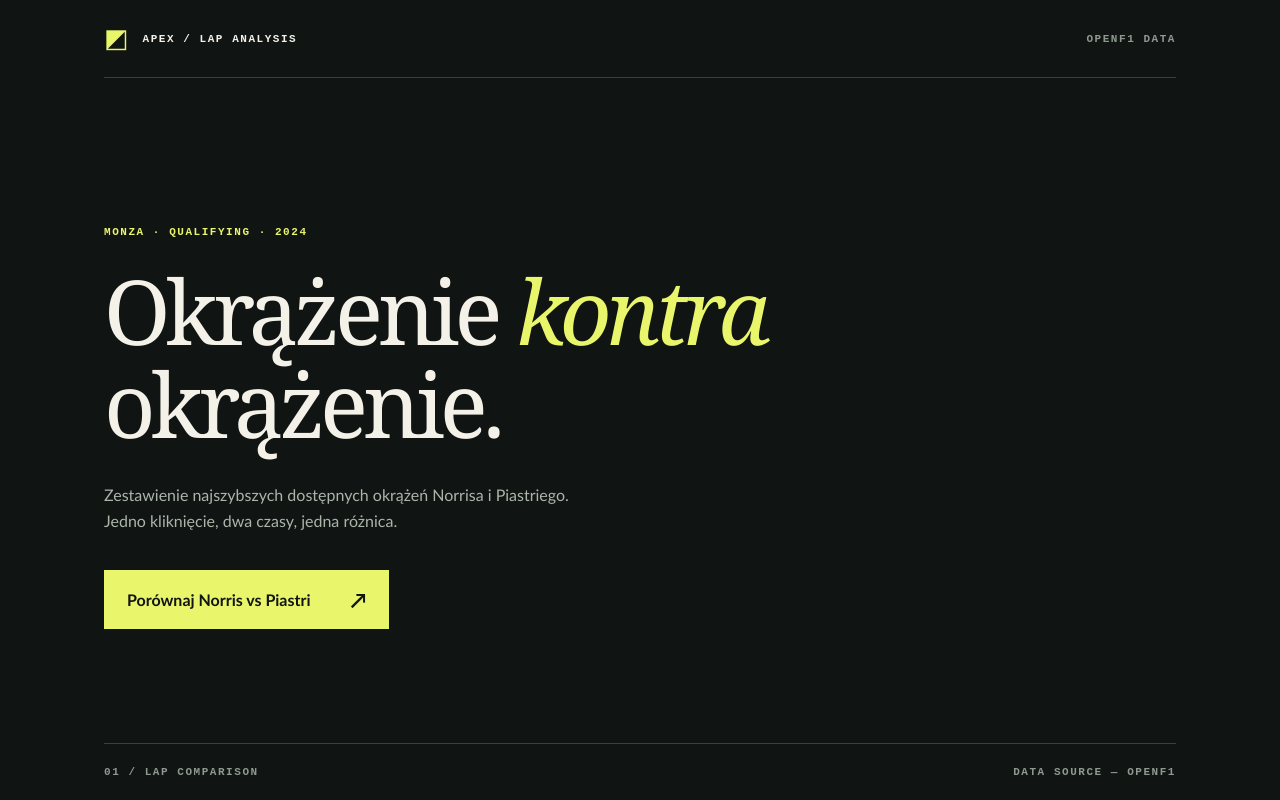
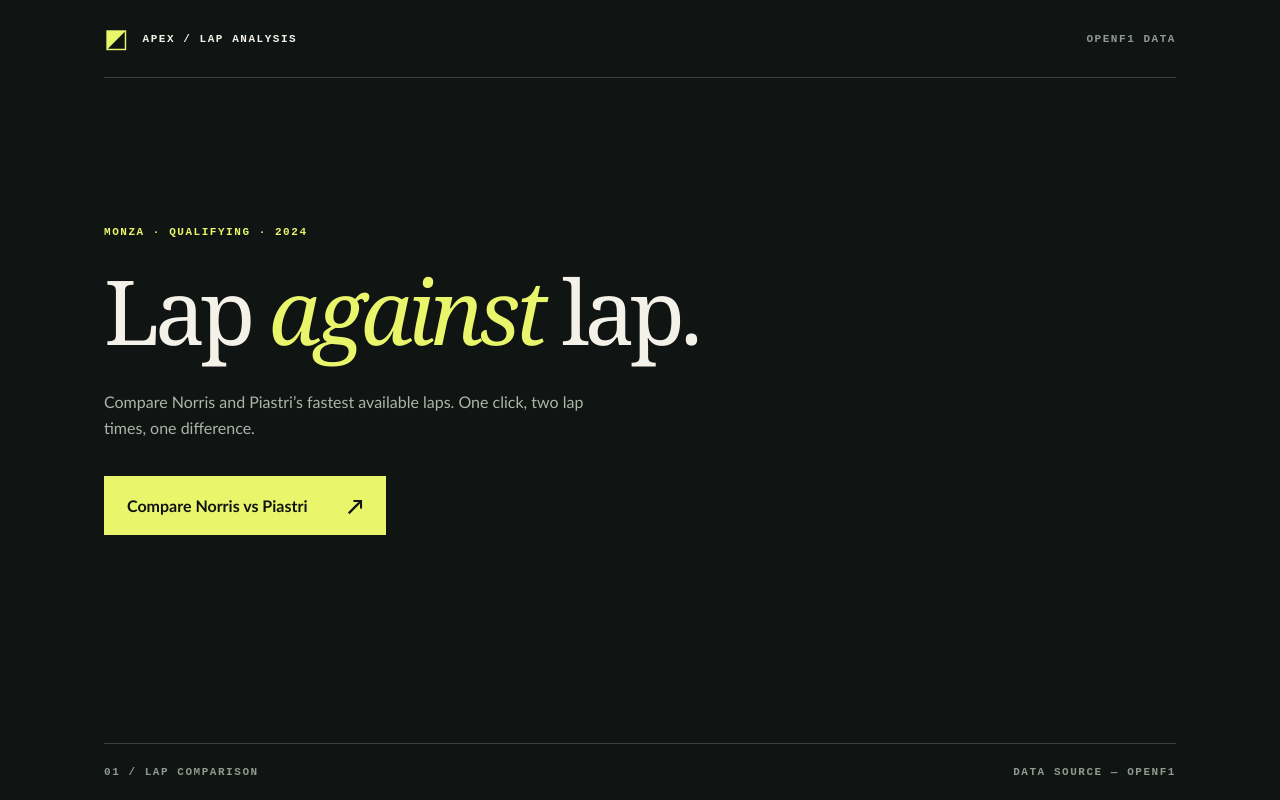
Before and after one commit to anrunt/f1-analysis, a React (Vite) app in the folder frontend/: page / in a window 1280 px wide. Built offline with nearby package versions, Linux system fonts and the light colour scheme.

Commit message:
Changed to english language

```diff
--- a/frontend/index.html
+++ b/frontend/index.html
@@ -4,7 +4,7 @@
     <meta charset="UTF-8" />
     <link rel="icon" type="image/svg+xml" href="/favicon.svg" />
     <meta name="viewport" content="width=device-width, initial-scale=1.0" />
-    <title>frontend</title>
+    <title>Apex / Lap Analysis</title>
   </head>
   <body>
     <div id="root"></div>
--- a/frontend/src/App.tsx
+++ b/frontend/src/App.tsx
@@ -47,16 +47,16 @@ function App() {
 
       <section className="intro" aria-labelledby="page-title">
         <p className="eyebrow">MONZA · QUALIFYING · 2024</p>
-        <h1 id="page-title">Okrążenie <em>kontra</em> okrążenie.</h1>
+        <h1 id="page-title">Lap <em>against</em> lap.</h1>
         <p className="intro-description">
-          Zestawienie najszybszych dostępnych okrążeń Norrisa i Piastriego.
-          Jedno kliknięcie, dwa czasy, jedna różnica.
+          Compare Norris and Piastri’s fastest available laps.
+          One click, two lap times, one difference.
         </p>
         <button type="button" onClick={handleCompare} disabled={loading}>
-          {loading ? 'Ładowanie…' : 'Porównaj Norris vs Piastri'}
+          {loading ? 'Loading…' : 'Compare Norris vs Piastri'}
           <span aria-hidden="true">↗</span>
         </button>
-        {loading && <p className="status" role="status">Pobieranie danych okrążeń…</p>}
+        {loading && <p className="status" role="status">Fetching lap data…</p>}
         {error && <p className="error" role="alert">{error}</p>}
       </section>
 
@@ -64,20 +64,20 @@ function App() {
         <section className="results" aria-labelledby="results-title">
           <div className="results-heading">
             <p className="eyebrow">SESSION {result.session_key} / RESULTS</p>
-            <h2 id="results-title">Porównanie czasów</h2>
+            <h2 id="results-title">Lap times</h2>
           </div>
 
           <div className="lap-grid">
             <article className="lap-card">
-              <div className="lap-card-top"><span>KIEROWCA A</span><span>#{result.driver_a.driver_number}</span></div>
+              <div className="lap-card-top"><span>DRIVER A</span><span>#{result.driver_a.driver_number}</span></div>
               <h3>Norris</h3>
-              <p className="lap-meta">Okrążenie {result.driver_a.lap_number}</p>
+              <p className="lap-meta">Lap {result.driver_a.lap_number}</p>
               <p className="lap-time">{result.driver_a.lap_time_s.toFixed(3)} <span>s</span></p>
             </article>
             <article className="lap-card">
-              <div className="lap-card-top"><span>KIEROWCA B</span><span>#{result.driver_b.driver_number}</span></div>
+              <div className="lap-card-top"><span>DRIVER B</span><span>#{result.driver_b.driver_number}</span></div>
               <h3>Piastri</h3>
-              <p className="lap-meta">Okrążenie {result.driver_b.lap_number}</p>
+              <p className="lap-meta">Lap {result.driver_b.lap_number}</p>
               <p className="lap-time">{result.driver_b.lap_time_s.toFixed(3)} <span>s</span></p>
             </article>
           </div>
@@ -85,7 +85,7 @@ function App() {
           <div className="delta-row">
             <div>
               <span className="delta-label">DELTA / A − B</span>
-              <p>Wartość ujemna oznacza szybsze okrążenie kierowcy A.</p>
+              <p>A negative value means driver A set the faster lap.</p>
             </div>
             <strong>{result.lap_delta_s > 0 ? '+' : ''}{result.lap_delta_s.toFixed(3)} <span>s</span></strong>
           </div>
```
